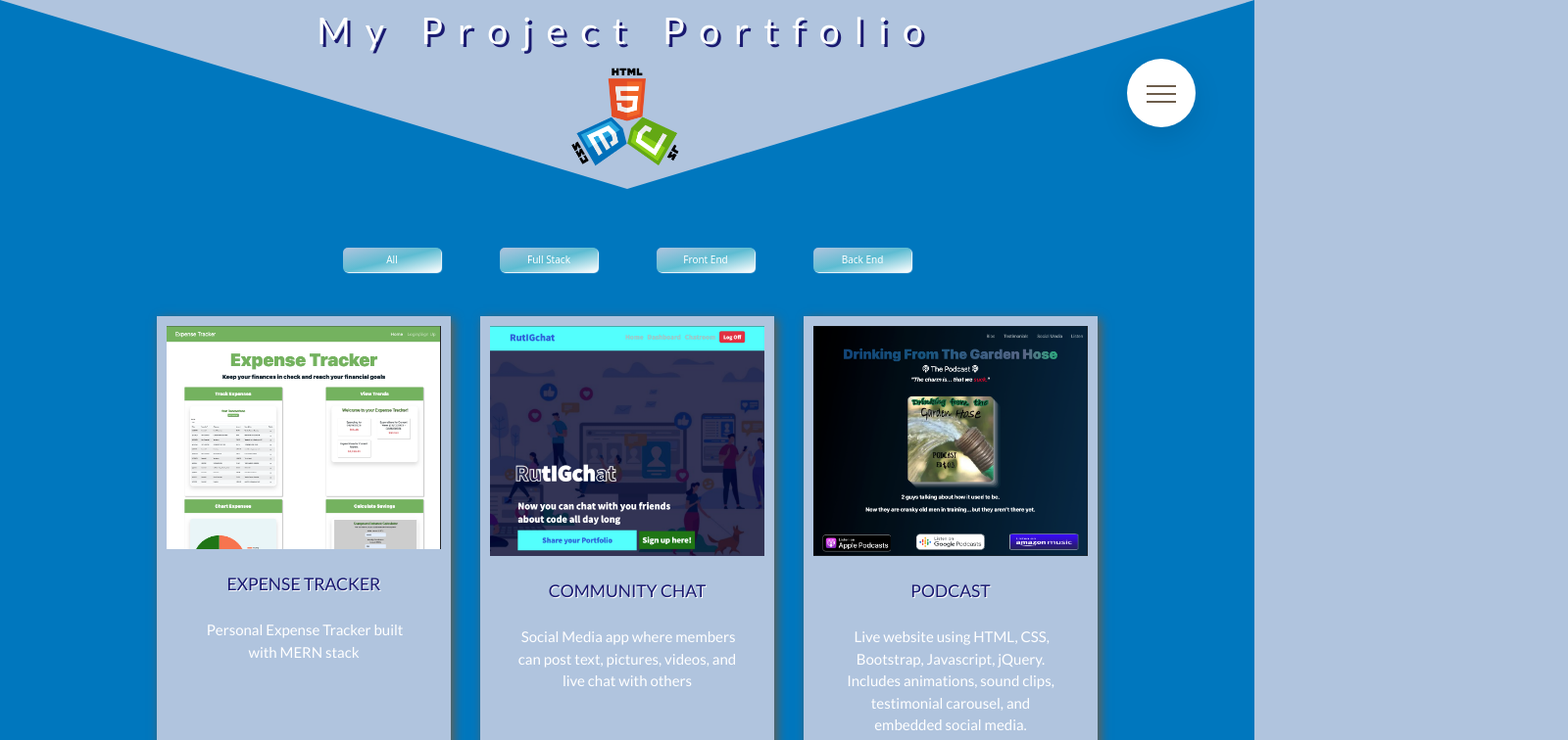
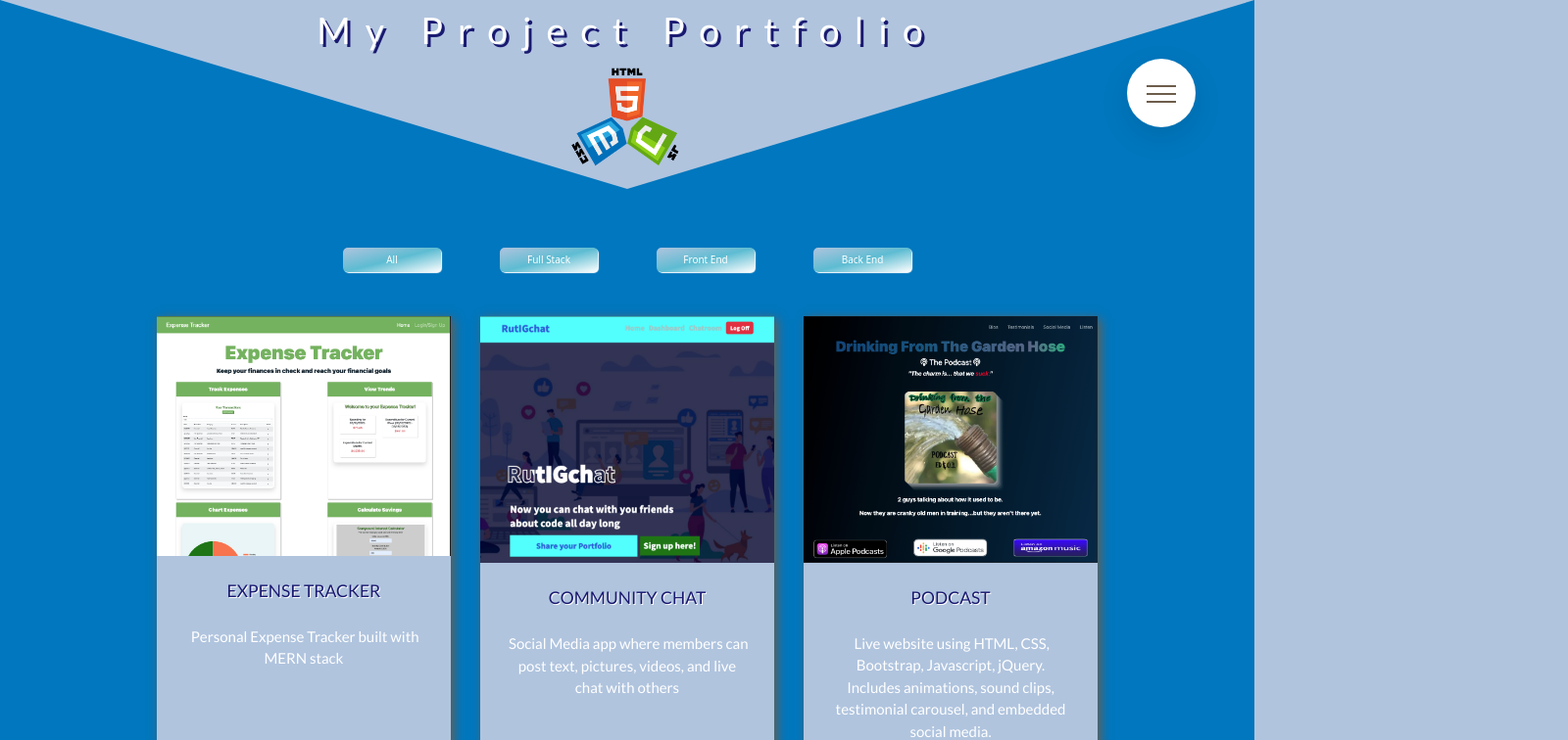
Before and after one commit to BillStephens2022/my_portfolio, a React (Create React App) app: page /portfolio in a window 1280 px wide. Shown: the top 756 px of the page at 98% size, 1600 px wide, since content can reach past the window. Built offline with nearby package versions, Linux system fonts and the light colour scheme.

Commit message:
changed navigation font color, removed padding from project cards

```diff
--- a/src/css/style.css
+++ b/src/css/style.css
@@ -74,7 +74,7 @@ html {
 
 .navigation__link:hover, .navigation__link:active {
   background-position: 100%;
-  color: #c69963;
+  color: lightsteelblue;
   transform: translateX(1rem); }
 
 .navigation__checkbox:checked ~ .navigation__background {
@@ -618,7 +618,6 @@ meter::-webkit-meter-optimum-value {
   flex-direction: column;
   width: 30rem;
   margin: 1.5rem;
-  padding: 1rem;
   color: #fff;
   background-color: lightsteelblue;
   box-shadow: 3px 3px 10px #6D5D4B;
--- a/src/sass/_navbar.scss
+++ b/src/sass/_navbar.scss
@@ -81,7 +81,7 @@
       &:hover,
       &:active {
         background-position: 100%;
-        color: $color-primary;
+        color: $color-blue-light-3;
         transform: translateX(1rem);
       }
     }
--- a/src/sass/_project-card.scss
+++ b/src/sass/_project-card.scss
@@ -3,7 +3,7 @@
     flex-direction: column;
     width: 30rem;
     margin: 1.5rem;
-    padding: 1rem;
+    // padding: 1rem;
     // border: 2px solid $color-blue-light-1;
     // border-radius: 1rem;
     color: $color-white;
```
